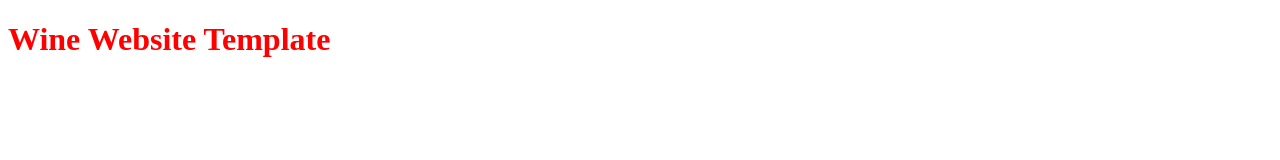
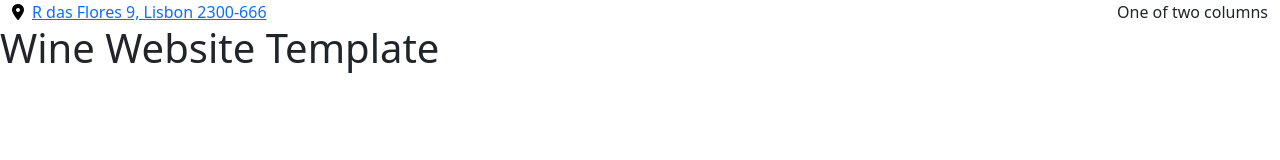
Before and after one commit to tourdesegur/wine-template, a plain HTML site: page index.html in a window 1280 px wide. Drawn offline with nearby package versions, Linux system fonts and the light colour scheme.

Commit message:
BS, FA added, contact bar started

```diff
--- a/index.html
+++ b/index.html
@@ -5,9 +5,22 @@
     <meta http-equiv="X-UA-Compatible" content="IE=edge">
     <meta name="viewport" content="width=device-width, initial-scale=1.0">
     <link rel="stylesheet" href="styles.css" />
+    <link href="https://cdn.jsdelivr.net/npm/bootstrap@5.3.0-alpha3/dist/css/bootstrap.min.css" rel="stylesheet" integrity="sha384-KK94CHFLLe+nY2dmCWGMq91rCGa5gtU4mk92HdvYe+M/SXH301p5ILy+dN9+nJOZ" crossorigin="anonymous">
+    <script src="https://cdn.jsdelivr.net/npm/bootstrap@5.3.0-alpha3/dist/js/bootstrap.bundle.min.js" integrity="sha384-ENjdO4Dr2bkBIFxQpeoTz1HIcje39Wm4jDKdf19U8gI4ddQ3GYNS7NTKfAdVQSZe" crossorigin="anonymous"></script>
+    <script src="https://kit.fontawesome.com/e4eb0e1777.js" crossorigin="anonymous"></script>
     <title>Wine Website Template</title>
 </head>
 <body>
+    <div class="container-fluid contact-bar">
+        <div class="row justify-content-between">
+            <div class="col-6 text-start">
+              <a href="*" target="_blank" rel="noopener nofollow" title="Open Google Maps"><i class="fa-solid fa-location-dot">&nbsp;&nbsp;</i>R das Flores 9, Lisbon 2300-666</a>
+            </div>
+            <div class="col-6 text-end">
+              One of two columns
+            </div>
+          </div>
+    </div>
     <h1>Wine Website Template</h1>
 </body>
 </html>
--- a/styles.css
+++ b/styles.css
@@ -1,3 +1,7 @@
-h1 {
-    color: red;
+i {
+    color: black;
 }
+
+a {
+    text-decoration: none;
+  }
```
